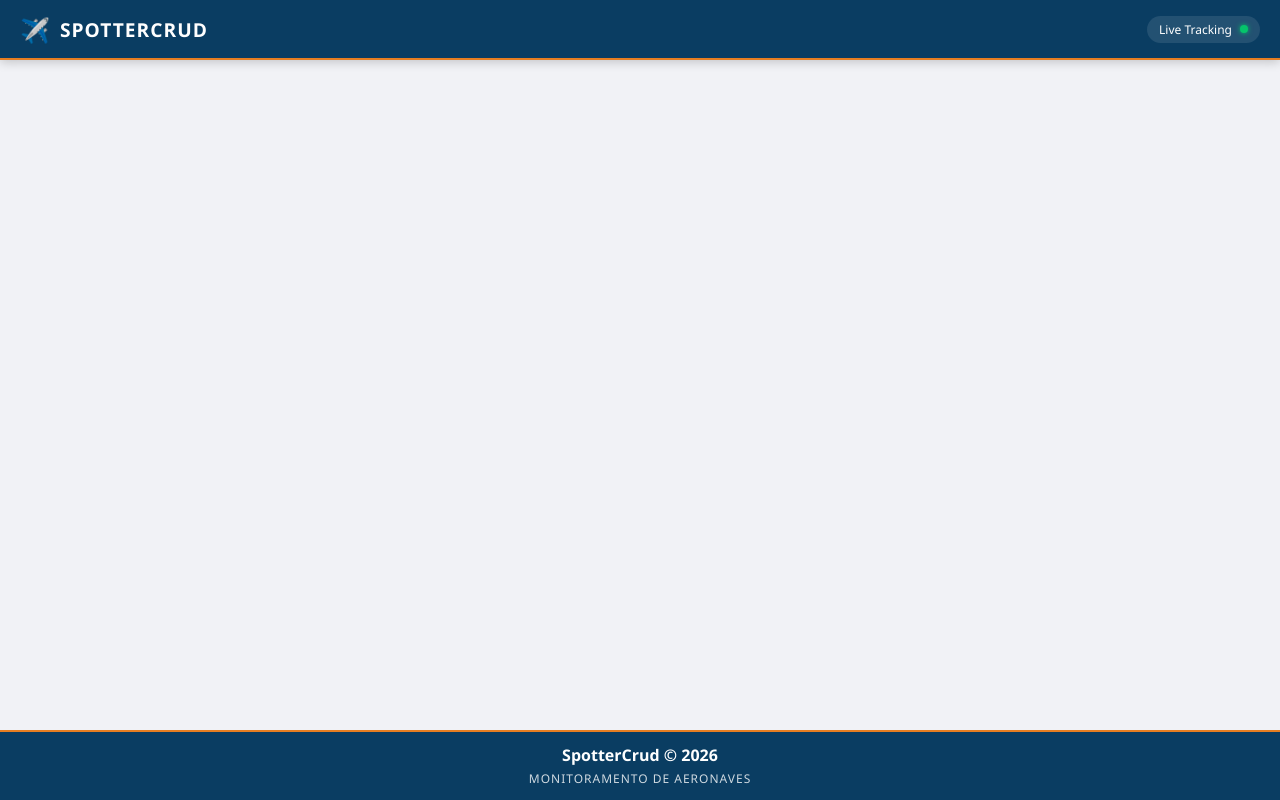
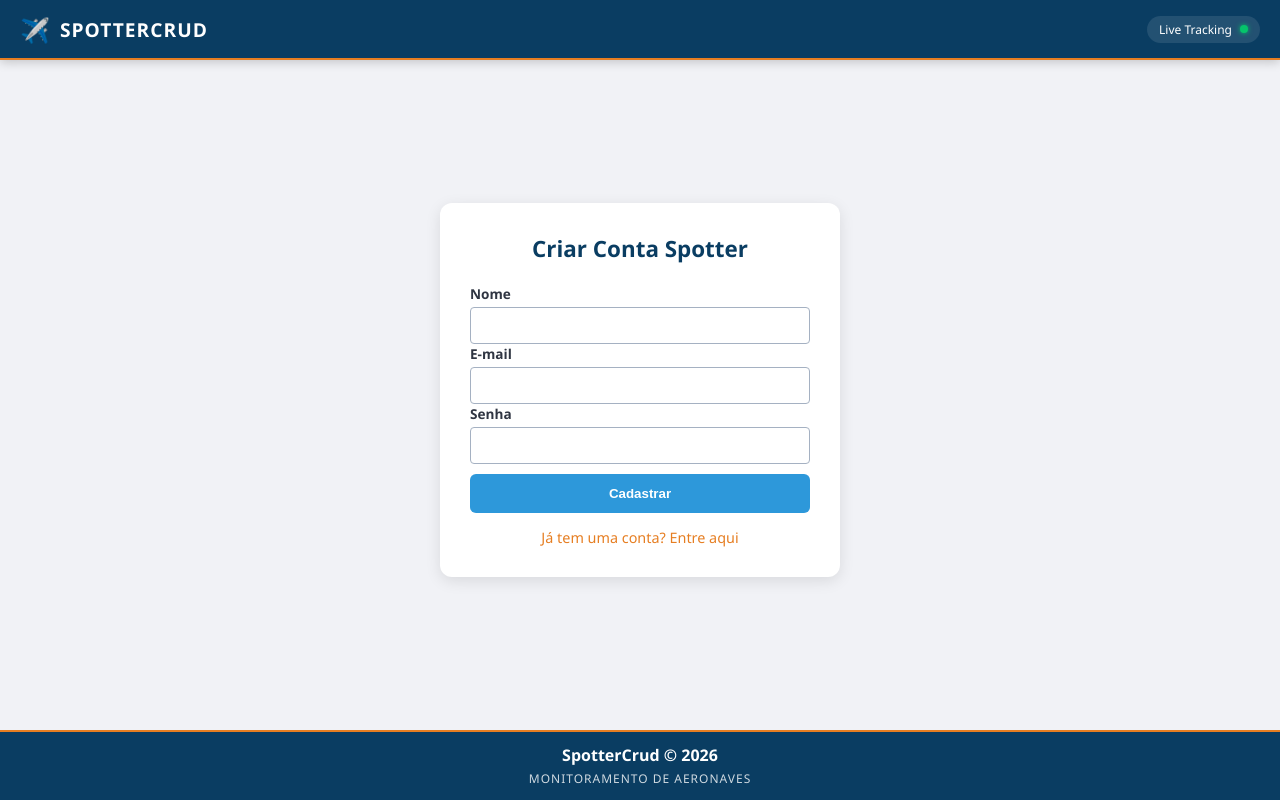
Before and after one commit to Maurod00/SpotterCrud, a React (Vite) app: page /cadastro in a window 1280 px wide. Built offline with nearby package versions, Linux system fonts and the light colour scheme; no server answers.

Commit message:
Atualização segunda etapa

```diff
--- a/src/App.jsx
+++ b/src/App.jsx
@@ -1,11 +1,18 @@
 import React, { useState, useEffect } from 'react';
-import { BrowserRouter as Router, Routes, Route } from 'react-router-dom';
+import { BrowserRouter as Router, Routes, Route, Navigate } from 'react-router-dom';
 import Cabecalho from './componentes/Cabecalho/Cabecalho';
 import Rodape from './componentes/Rodape/Rodape';
 import Formulario from './componentes/Formulario/Formulario';
 import Listagem from './componentes/Listagem/Listagem';
+import Login from './componentes/Login/Login';
+import Cadastro from './componentes/Cadastro/Cadastro';
 
 function App() {
+  const [usuarioLogado, setUsuarioLogado] = useState(() => {
+    const logado = localStorage.getItem('spotter_logged_user');
+    return logado ? JSON.parse(logado) : null;
+  });
+
   const [registros, setRegistros] = useState(() => {
     const dadosSalvos = localStorage.getItem('spotter_data');
     return dadosSalvos ? JSON.parse(dadosSalvos) : [];
@@ -15,6 +22,11 @@ function App() {
     localStorage.setItem('spotter_data', JSON.stringify(registros));
   }, [registros]);
 
+  const handleLogout = () => {
+    localStorage.removeItem('spotter_logged_user');
+    setUsuarioLogado(null);
+  };
+
   const salvarRegistro = (dados) => {
     if (dados.id) {
       const listaAtualizada = registros.map((item) =>
@@ -22,7 +34,11 @@ function App() {
       );
       setRegistros(listaAtualizada);
     } else {
-      const novoRegistro = { ...dados, id: Date.now() };
+      const novoRegistro = {
+        ...dados,
+        id: Date.now(),
+        userEmail: usuarioLogado.email
+      };
       setRegistros([...registros, novoRegistro]);
     }
   };
@@ -33,19 +49,28 @@ function App() {
     }
   };
 
+  const registrosDoUsuario = registros.filter(r => r.userEmail === usuarioLogado?.email);
+
   return (
     <Router>
-      <Cabecalho />
+      <Cabecalho usuarioLogado={usuarioLogado} handleLogout={handleLogout} />
       <main className="conteudo-principal">
         <Routes>
+          <Route path="/login" element={
+            !usuarioLogado ? <Login setUsuarioLogado={setUsuarioLogado} /> : <Navigate to="/" />
+          } />
+          <Route path="/cadastro" element={
+            !usuarioLogado ? <Cadastro /> : <Navigate to="/" />
+          } />
+
           <Route path="/" element={
-            <Listagem registros={registros} excluirRegistro={excluirRegistro} />
+            usuarioLogado ? <Listagem registros={registrosDoUsuario} excluirRegistro={excluirRegistro} /> : <Navigate to="/login" />
           } />
           <Route path="/novo" element={
-            <Formulario salvarRegistro={salvarRegistro} />
+            usuarioLogado ? <Formulario salvarRegistro={salvarRegistro} /> : <Navigate to="/login" />
           } />
           <Route path="/editar/:id" element={
-            <Formulario salvarRegistro={salvarRegistro} registros={registros} />
+            usuarioLogado ? <Formulario salvarRegistro={salvarRegistro} registros={registros} /> : <Navigate to="/login" />
           } />
         </Routes>
       </main>
--- a/src/componentes/Cabecalho/Cabecalho.css
+++ b/src/componentes/Cabecalho/Cabecalho.css
@@ -46,3 +46,20 @@
   border-radius: 50%;
   box-shadow: 0 0 5px var(--cor-sucesso);
 }
+
+.usuario-info {
+  display: flex;
+  align-items: center;
+  gap: 15px;
+  color: white;
+  font-size: 0.9rem;
+}
+
+.btn-logout {
+  background: #dc3545;
+  color: white;
+  border: none;
+  padding: 6px 12px;
+  border-radius: 4px;
+  cursor: pointer;
+}
--- a/src/componentes/Cabecalho/Cabecalho.jsx
+++ b/src/componentes/Cabecalho/Cabecalho.jsx
@@ -1,42 +1,46 @@
 import React, { useEffect, useState } from 'react';
+import { useNavigate } from 'react-router-dom';
 import './Cabecalho.css';
 
-const Cabecalho = () => {
-
-  const [lat, setLat] = useState(0)
-  const [long, setLong] = useState(0)
+const Cabecalho = ({ usuarioLogado, handleLogout }) => {
+  const navigate = useNavigate();
+  const [lat, setLat] = useState(0);
+  const [long, setLong] = useState(0);
 
   useEffect(() => {
-
     if ("geolocation" in navigator) {
       navigator.geolocation.getCurrentPosition((position) => {
-        setLat(position.coords.latitude)
-        setLong(position.coords.longitude)
-        console.log("Latitude:", position.coords.latitude);
-        console.log("Longitude:", position.coords.longitude);
+        setLat(position.coords.latitude);
+        setLong(position.coords.longitude);
       }, (error) => {
         console.error("Error Code: " + error.code + " - " + error.message);
       });
-    } else {
-      console.log("Geolocation is not supported by this browser.");
     }
+  }, []);
 
-  }, [])
-
-
-  const urlLive = `https://pt.airnavradar.com/@${lat},${long},z10`
+  const urlLive = `https://pt.airnavradar.com/@${lat},${long},z10`;
 
   return (
     <header className="cabecalho">
-      <div className="logo">
+      <div className="logo" onClick={() => navigate('/')} style={{ cursor: 'pointer' }}>
         <span className="icon">✈️</span>
         <h1>SpotterCrud</h1>
       </div>
-      <div className="status">
-        <span>
-          <a href={urlLive} target="_blank">Live Tracking</a>
-        </span>
-        <div className="dot"></div>
+
+      <div className="status-container">
+        <div className="status">
+          <span>
+            <a href={urlLive} target="_blank" rel="noreferrer">Live Tracking</a>
+          </span>
+          <div className="dot"></div>
+        </div>
+
+        {usuarioLogado && (
+          <div className="usuario-info">
+            <span className="nome-usuario">Olá, {usuarioLogado.nome}</span>
+            <button onClick={handleLogout} className="btn-logout">Sair</button>
+          </div>
+        )}
       </div>
     </header>
   );
--- /dev/null
+++ b/src/componentes/Cadastro/Cadastro.css
@@ -0,0 +1,47 @@
+.container-auth {
+  display: flex;
+  justify-content: center;
+  align-items: center;
+  min-height: calc(100vh - 140px);
+  padding: 20px;
+}
+
+.form-auth {
+  background: white;
+  padding: 30px;
+  border-radius: 12px;
+  box-shadow: 0 4px 15px rgba(0,0,0,0.1);
+  width: 100%;
+  max-width: 400px;
+}
+
+.form-auth h2 {
+  margin-bottom: 20px;
+  font-size: 1.4rem;
+  color: var(--cor-primaria-escura);
+  text-align: center;
+}
+
+.btn-auth {
+  width: 100%;
+  padding: 12px;
+  background-color: var(--cor-primaria);
+  color: white;
+  border: none;
+  border-radius: 6px;
+  cursor: pointer;
+  font-weight: bold;
+  margin-top: 10px;
+}
+
+.btn-auth:hover {
+  background-color: var(--cor-primaria-escura);
+}
+
+.link-auth {
+  text-align: center;
+  margin-top: 15px;
+  font-size: 0.9rem;
+  color: var(--cor-secundaria);
+  cursor: pointer;
+}
--- /dev/null
+++ b/src/componentes/Cadastro/Cadastro.jsx
@@ -0,0 +1,65 @@
+import React, { useState } from 'react';
+import { useNavigate } from 'react-router-dom';
+import './Cadastro.css';
+
+const Cadastro = () => {
+  const navigate = useNavigate();
+  const [formData, setFormData] = useState({ nome: '', email: '', senha: '' });
+
+  const handleSubmit = (e) => {
+    e.preventDefault();
+    if (!formData.nome || !formData.email || !formData.senha) {
+      alert("Preencha todos os campos!");
+      return;
+    }
+
+    const usuariosSalvos = JSON.parse(localStorage.getItem('spotter_users')) || [];
+    const emailExiste = usuariosSalvos.some(u => u.email === formData.email);
+
+    if (emailExiste) {
+      alert("Este e-mail já está cadastrado!");
+      return;
+    }
+
+    usuariosSalvos.push(formData);
+    localStorage.setItem('spotter_users', JSON.stringify(usuariosSalvos));
+    alert("Usuário cadastrado com sucesso!");
+    navigate('/login');
+  };
+
+  return (
+    <section className="container-auth">
+      <form onSubmit={handleSubmit} className="form-auth">
+        <h2>Criar Conta Spotter</h2>
+        <div className="input-group">
+          <label>Nome</label>
+          <input
+            type="text"
+            value={formData.nome}
+            onChange={(e) => setFormData({...formData, nome: e.target.value})}
+          />
+        </div>
+        <div className="input-group">
+          <label>E-mail</label>
+          <input
+            type="email"
+            value={formData.email}
+            onChange={(e) => setFormData({...formData, email: e.target.value})}
+          />
+        </div>
+        <div className="input-group">
+          <label>Senha</label>
+          <input
+            type="password"
+            value={formData.senha}
+            onChange={(e) => setFormData({...formData, senha: e.target.value})}
+          />
+        </div>
+        <button type="submit" className="btn-auth">Cadastrar</button>
+        <p onClick={() => navigate('/login')} className="link-auth">Já tem uma conta? Entre aqui</p>
+      </form>
+    </section>
+  );
+};
+
+export default Cadastro;
--- /dev/null
+++ b/src/componentes/Login/Login.css
@@ -0,0 +1,47 @@
+.container-auth {
+  display: flex;
+  justify-content: center;
+  align-items: center;
+  min-height: calc(100vh - 140px);
+  padding: 20px;
+}
+
+.form-auth {
+  background: white;
+  padding: 30px;
+  border-radius: 12px;
+  box-shadow: 0 4px 15px rgba(0,0,0,0.1);
+  width: 100%;
+  max-width: 400px;
+}
+
+.form-auth h2 {
+  margin-bottom: 20px;
+  font-size: 1.4rem;
+  color: var(--cor-primaria-escura);
+  text-align: center;
+}
+
+.btn-auth {
+  width: 100%;
+  padding: 12px;
+  background-color: var(--cor-primaria);
+  color: white;
+  border: none;
+  border-radius: 6px;
+  cursor: pointer;
+  font-weight: bold;
+  margin-top: 10px;
+}
+
+.btn-auth:hover {
+  background-color: var(--cor-primaria-escura);
+}
+
+.link-auth {
+  text-align: center;
+  margin-top: 15px;
+  font-size: 0.9rem;
+  color: var(--cor-secundaria);
+  cursor: pointer;
+}
--- /dev/null
+++ b/src/componentes/Login/Login.jsx
@@ -0,0 +1,58 @@
+import React, { useState } from 'react';
+import { useNavigate } from 'react-router-dom';
+import './Login.css';
+
+const Login = ({ setUsuarioLogado }) => {
+  const navigate = useNavigate();
+  const [formData, setFormData] = useState({ email: '', senha: '' });
+
+  const handleSubmit = (e) => {
+    e.preventDefault();
+    if (!formData.email || !formData.senha) {
+      alert("Preencha todos os campos!");
+      return;
+    }
+
+    const usuariosSalvos = JSON.parse(localStorage.getItem('spotter_users')) || [];
+    const usuarioEncontrado = usuariosSalvos.find(
+      u => u.email === formData.email && u.senha === formData.senha
+    );
+
+    if (!usuarioEncontrado) {
+      alert("E-mail ou senha incorretos!");
+      return;
+    }
+
+    localStorage.setItem('spotter_logged_user', JSON.stringify(usuarioEncontrado));
+    setUsuarioLogado(usuarioEncontrado);
+    navigate('/');
+  };
+
+  return (
+    <section className="container-auth">
+      <form onSubmit={handleSubmit} className="form-auth">
+        <h2>Login SpotterCrud</h2>
+        <div className="input-group">
+          <label>E-mail</label>
+          <input
+            type="email"
+            value={formData.email}
+            onChange={(e) => setFormData({...formData, email: e.target.value})}
+          />
+        </div>
+        <div className="input-group">
+          <label>Senha</label>
+          <input
+            type="password"
+            value={formData.senha}
+            onChange={(e) => setFormData({...formData, senha: e.target.value})}
+          />
+        </div>
+        <button type="submit" className="btn-auth">Entrar</button>
+        <p onClick={() => navigate('/cadastro')} className="link-auth">Não tem conta? Cadastre-se</p>
+      </form>
+    </section>
+  );
+};
+
+export default Login;
```
